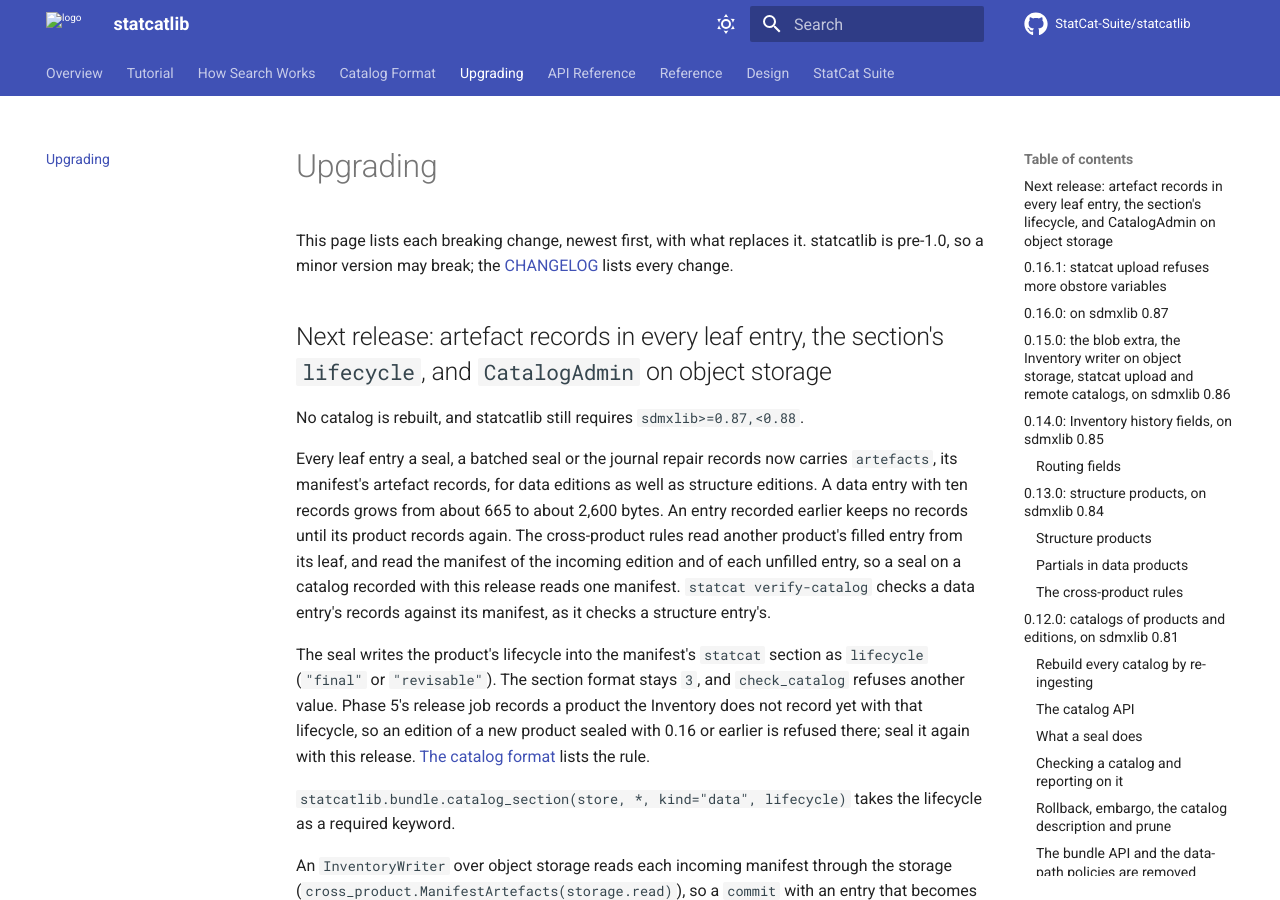
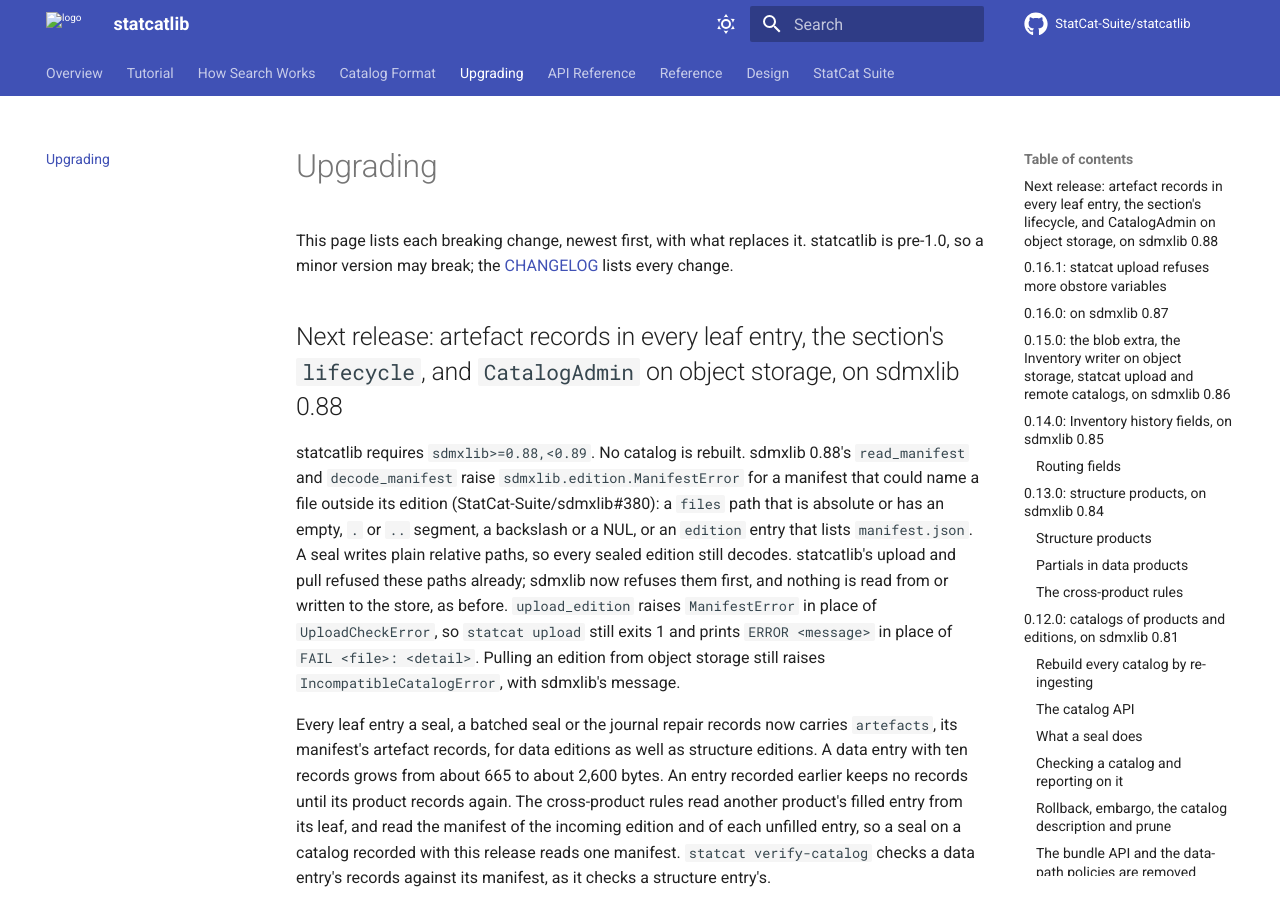
Before and after one commit to StatCat-Suite/statcatlib, an MkDocs documentation site: the page built from docs/upgrading.md, in a window 1280 px wide and 900 px high. Built offline with MkDocs 1.6.1 and Material for MkDocs 9.7.7, drawn with Linux system fonts in a browser that asks for light colours; comment, search, counter and statistics services are not loaded.

Commit message:
build(deps)!: require sdmxlib>=0.88,<0.89 (GH-52)
sdmxlib 0.88 refuses a manifest whose files paths could name a file outside
the edition when it decodes it (StatCat-Suite/sdmxlib#380), and its
Inventory conformance suite checks that a data entry's artefacts survive a
commit (StatCat-Suite/sdmxlib#361). docs/upgrading.md states the new
requirement and what an upload or a pull of such a manifest now raises.

```diff
--- a/docs/upgrading.md
+++ b/docs/upgrading.md
@@ -5,9 +5,19 @@
 [CHANGELOG](https://github.com/StatCat-Suite/statcatlib/blob/main/CHANGELOG.md)
 lists every change.
 
-## Next release: artefact records in every leaf entry, the section's `lifecycle`, and `CatalogAdmin` on object storage
+## Next release: artefact records in every leaf entry, the section's `lifecycle`, and `CatalogAdmin` on object storage, on sdmxlib 0.88
 
-No catalog is rebuilt, and statcatlib still requires `sdmxlib>=0.87,<0.88`.
+statcatlib requires `sdmxlib>=0.88,<0.89`. No catalog is rebuilt. sdmxlib 0.88's
+`read_manifest` and `decode_manifest` raise `sdmxlib.edition.ManifestError` for a
+manifest that could name a file outside its edition (StatCat-Suite/sdmxlib#380): a
+`files` path that is absolute or has an empty, `.` or `..` segment, a backslash or a
+NUL, or an `edition` entry that lists `manifest.json`. A seal writes plain relative
+paths, so every sealed edition still decodes. statcatlib's upload and pull refused
+these paths already; sdmxlib now refuses them first, and nothing is read from or
+written to the store, as before. `upload_edition` raises `ManifestError` in place of
+`UploadCheckError`, so `statcat upload` still exits 1 and prints `ERROR <message>` in
+place of `FAIL <file>: <detail>`. Pulling an edition from object storage still raises
+`IncompatibleCatalogError`, with sdmxlib's message.
 
 Every leaf entry a seal, a batched seal or the journal repair records now carries
 `artefacts`, its manifest's artefact records, for data editions as well as structure
--- a/pyproject.toml
+++ b/pyproject.toml
@@ -27,9 +27,9 @@
     # by DuckDB 1.x, so by statcatlib 0.8 or earlier.
     "duckdb>=2.0.0",
     "httpx>=0.28",
-    # <0.88: every suite library is pre-1.0, so a minor bump may break
+    # <0.89: every suite library is pre-1.0, so a minor bump may break
     # (GH-67).
-    "sdmxlib>=0.87,<0.88",
+    "sdmxlib>=0.88,<0.89",
 ]
 
 [project.optional-dependencies]
```
Also changed, not shown: CLAUDE.md (+1 -1 lines).
